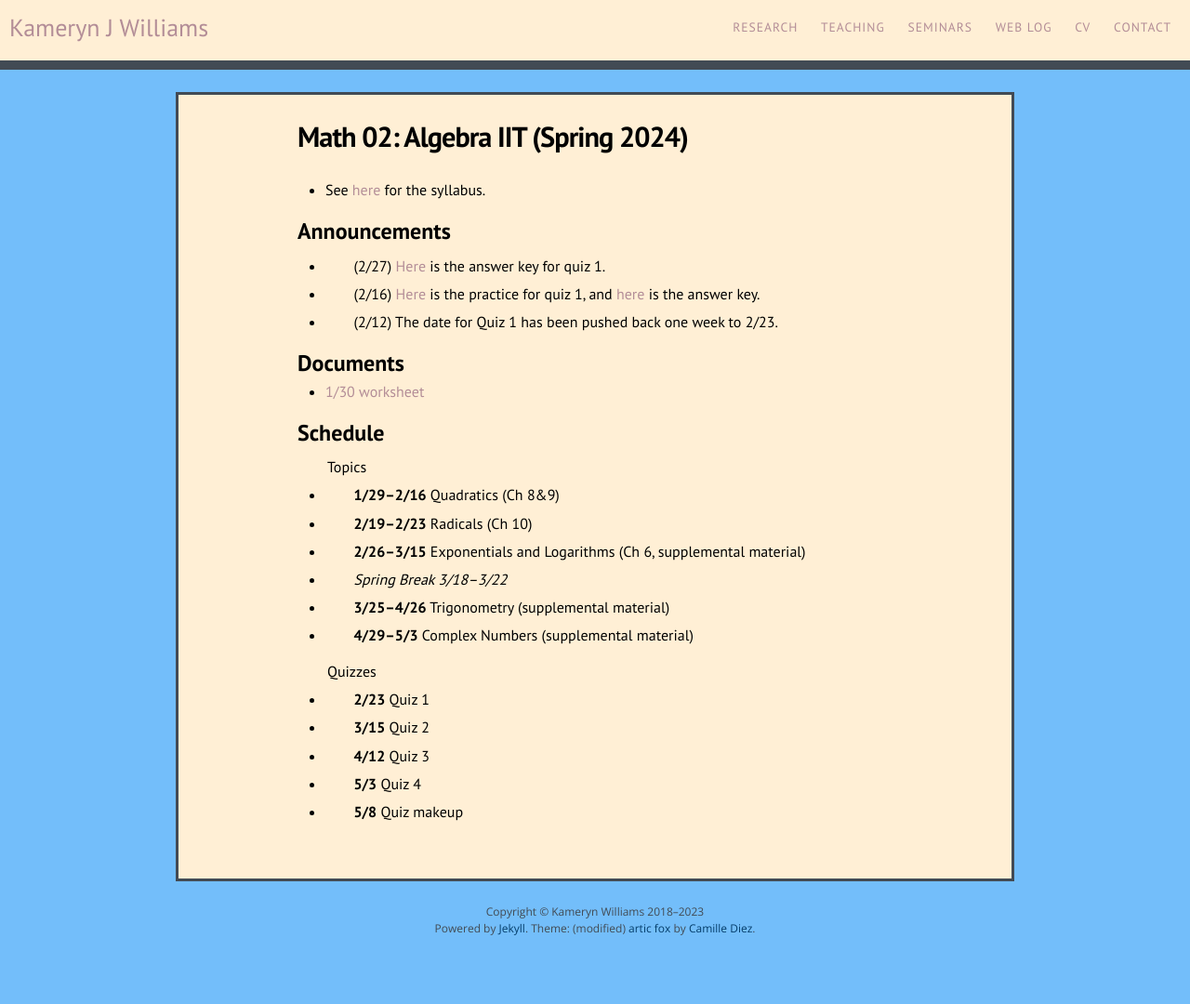
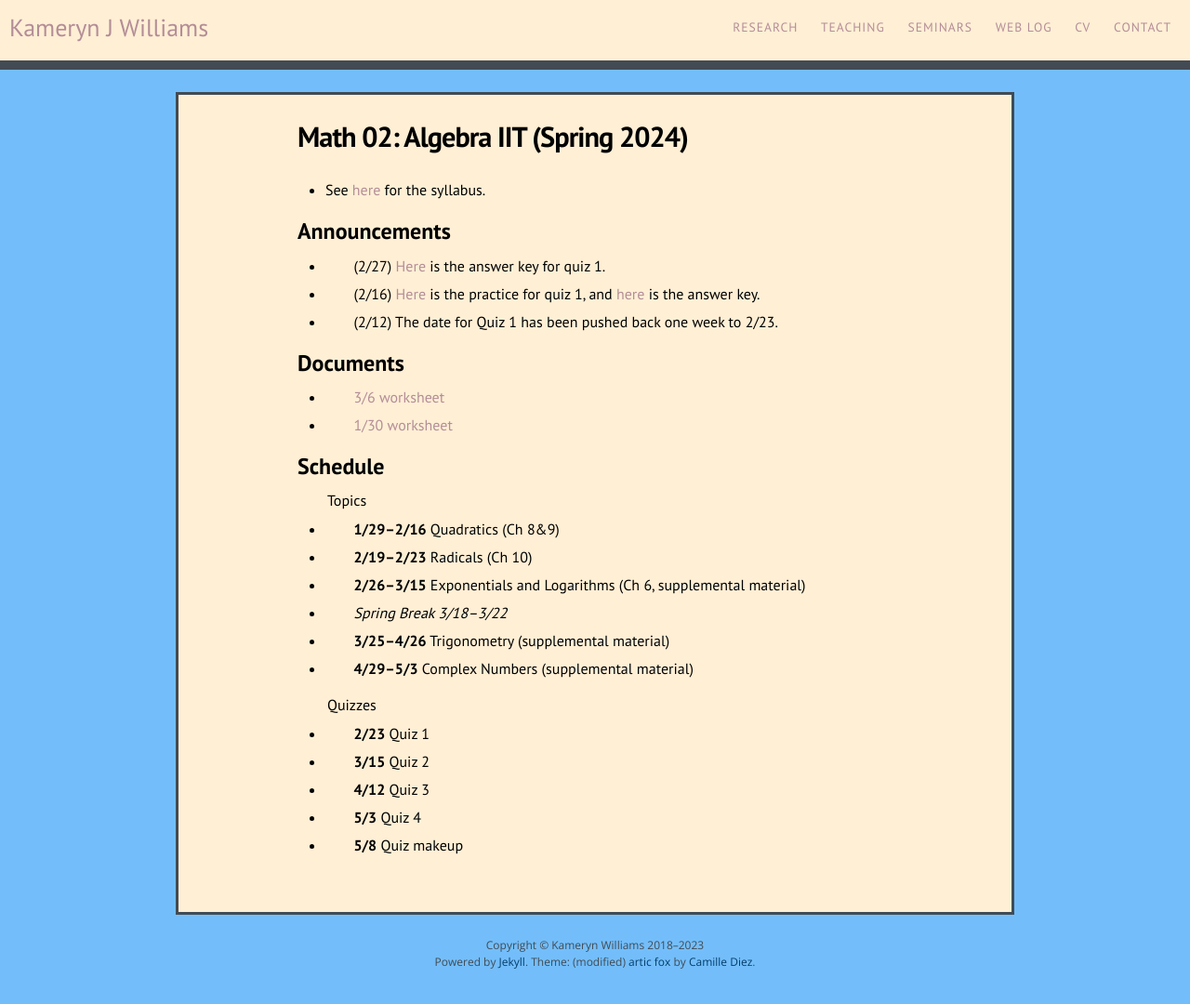
Before and after one commit to kamerynjw/kamerynjw.github.io, a Jekyll site: the page built from teaching/2024/math02.md, in a window 1280 px wide. Shown: the whole page at 93% size. Built offline with Jekyll 4.4.1, drawn with Linux system fonts in a browser that asks for light colours; nearby versions of some CDN libraries; before the commit the page ends 1044 px from its top, so only the background shows below that.

Commit message:
new orksheet

```diff
--- a/teaching/2024/math02.md
+++ b/teaching/2024/math02.md
@@ -18,6 +18,8 @@ Announcements
 
 Documents
 ---------
+
+* [3/6 worksheet]({{ page.url }}ws3-6.pdf)
 
 * [1/30 worksheet]({{ page.url }}ws1-30.pdf)
 
```
Also changed, not shown: 1 other file.
